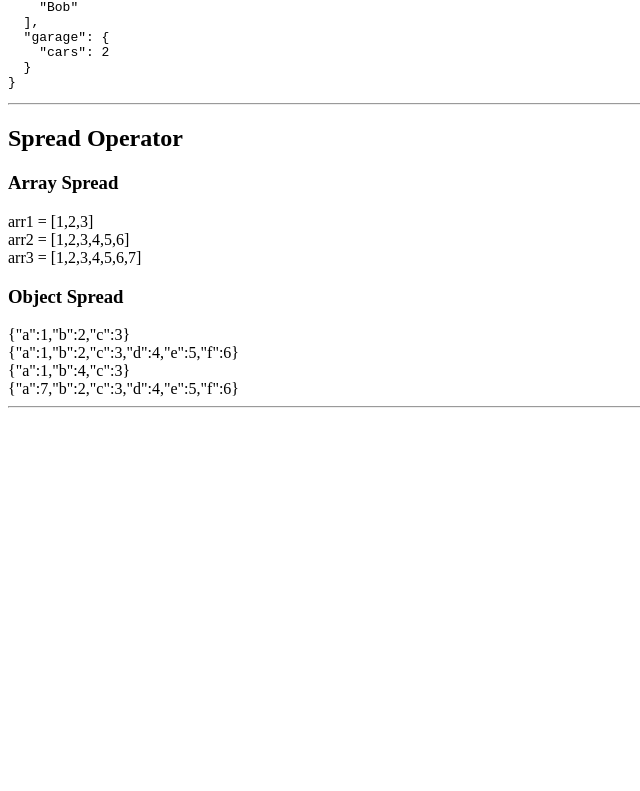
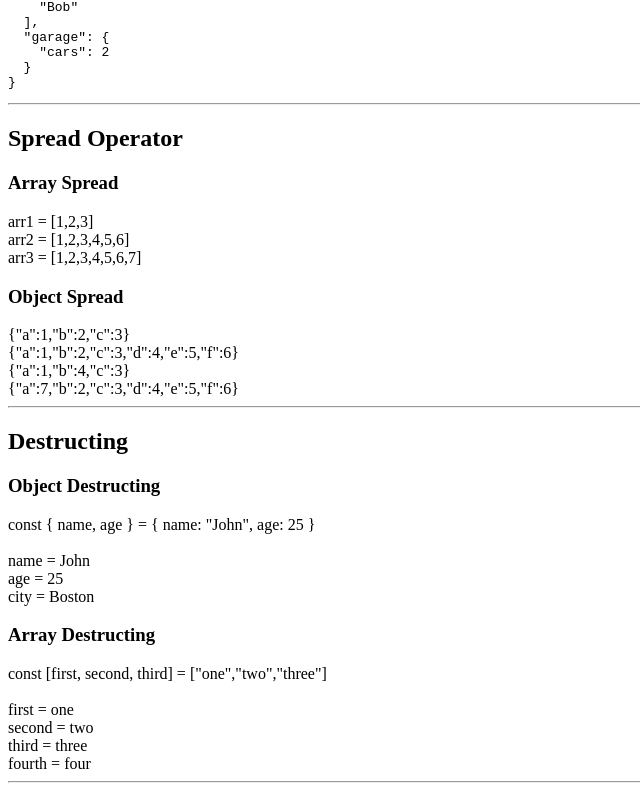
Before and after one commit to pricefy-dotcom/webdev-client, a Next.js app in the folder 2026/fall/webdev/webdev-client/: page /labs/lab3 in a window 1280 px wide. Shown: the part 4957-5748 px from the top of the page, without its empty margins (0-640 px from the left). Before the commit the page ends 5373 px from the top, so only its background shows below. Built offline with nearby package versions, Linux system fonts and the light colour scheme.

Commit message:
Lab 3.4.14 Destructing

```diff
--- /dev/null
+++ b/2026/fall/webdev/webdev-client/app/labs/lab3/Destructing.tsx
@@ -0,0 +1,23 @@
+export default function Destructing() {
+  const person = { name: "John", age: 25, city: "Boston" };
+  const { name, age, city } = person;
+  const numbers = ["one", "two", "three", "four"];
+  const [first, second, third, fourth] = numbers;
+  return (
+    <div id="wd-destructing">
+      <h2>Destructing</h2>
+      <h3>Object Destructing</h3>
+      const &#123; name, age &#125; = &#123; name: "John", age: 25 &#125; <br /> <br />
+      name = {name}     <br />
+      age = {age}       <br />
+      city = {city}
+      <h3>Array Destructing</h3>
+      const [first, second, third] = ["one","two","three"] <br /> <br />
+      first = {first}   <br />
+      second = {second} <br />
+      third = {third}   <br />
+      fourth = {fourth}
+      <hr />
+    </div>
+  );
+}
--- a/2026/fall/webdev/webdev-client/app/labs/lab3/page.tsx
+++ b/2026/fall/webdev/webdev-client/app/labs/lab3/page.tsx
@@ -23,6 +23,7 @@ import ReduceFunction from "./ReduceFunction";
 import JsonStringify from "./JsonStringify";
 import House from "./House";
 import Spreader from "./Spreader"
+import Destructing from "./Destructing";
 
 export default function Lab3() {
     console.log("Hello World!")
@@ -54,6 +55,7 @@ export default function Lab3() {
             <JsonStringify />
             <House />
             <Spreader />
+            <Destructing />
         </div>
     );
 }
```
